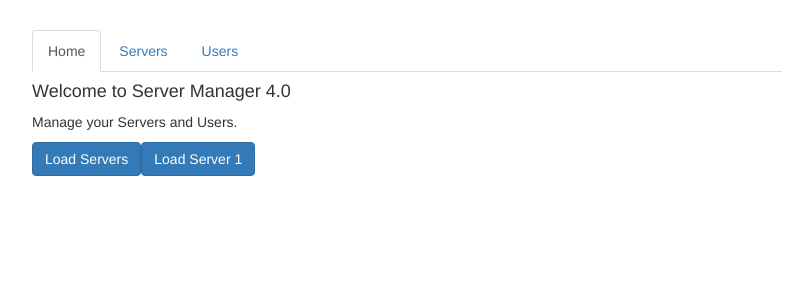
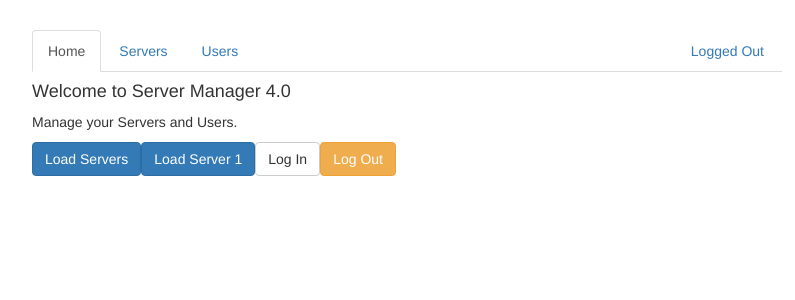
Before and after one commit to ryan-learning-git/angular-routing-start, an Angular app: page / in a window 1280 px wide. Shown: the top 300 px of the page, without its empty margins (233-1028 px from the left). Built offline with nearby package versions, Linux system fonts and the light colour scheme.

Commit message:
Lesson 136 - create fake auth.. decided to go one extra and make the logged in/out indicator on the surrounding 'app' component.

```diff
--- a/src/app/app.component.html
+++ b/src/app/app.component.html
@@ -11,6 +11,8 @@
         </li>
         <li role="presentation" routerLinkActive="active"><a routerLink="/servers">Servers</a></li>
         <li role="presentation" routerLinkActive="active"><a [routerLink]="['/users']">Users</a></li>
+        <li role="presentation" class="pull-right" *ngIf="amILoggedIn" title="Click To Log Out"><a style="cursor: pointer" (click)="logout()">Logged in</a></li>
+        <li role="presentation" class="pull-right" *ngIf="!amILoggedIn" title="Click To Log In"><a style="cursor: pointer" (click)="login()">Logged Out</a></li>
       </ul>
     </div>
   </div>
--- a/src/app/app.component.ts
+++ b/src/app/app.component.ts
@@ -1,9 +1,32 @@
-import { Component } from '@angular/core';
+import {Component, OnInit} from '@angular/core';
+import {AuthService} from '../auth.service';
 
 @Component({
   selector: 'app-root',
   templateUrl: './app.component.html',
   styleUrls: ['./app.component.css']
 })
-export class AppComponent {
+export class AppComponent implements OnInit {
+
+  amILoggedIn = false;
+
+  constructor(private authService: AuthService){
+  }
+
+  ngOnInit() {
+    this.authService.loggedInEmitter.subscribe(
+      () => {
+        this.amILoggedIn = this.authService.loggedIn;
+      }
+    );
+  }
+
+  login() {
+    this.authService.login();
+  }
+
+  logout() {
+    this.authService.logout();
+  }
+
 }
--- a/src/app/home/home.component.html
+++ b/src/app/home/home.component.html
@@ -3,3 +3,8 @@
 
 <button class="btn btn-primary" (click)="loadServers()">Load Servers</button>
 <button class="btn btn-primary" (click)="loadServer(1)">Load Server 1</button>
+
+<button class="btn btn-default" (click)="login()">Log In</button>
+<button class="btn btn-warning" (click)="logout()">Log Out</button>
+
+<p *ngIf="amILoggedIn">You are logged in.</p>
--- a/src/app/home/home.component.ts
+++ b/src/app/home/home.component.ts
@@ -1,5 +1,6 @@
 import { Component, OnInit } from '@angular/core';
 import {Router} from '@angular/router';
+import {AuthService} from '../../auth.service';
 
 @Component({
   selector: 'app-home',
@@ -8,12 +9,20 @@ import {Router} from '@angular/router';
 })
 export class HomeComponent implements OnInit {
 
-  constructor(private router: Router) { }
+  amILoggedIn = false;
+
+  constructor(private router: Router, private authService: AuthService) { }
 
   ngOnInit() {
+    this.authService.loggedInEmitter.subscribe(
+      () => {
+        this.amILoggedIn = this.authService.loggedIn;
+      }
+    );
   }
 
-  loadServers(){
+
+  loadServers() {
     // complex calculation etc
     this.router.navigate(['/servers']);
   }
@@ -23,4 +32,12 @@ export class HomeComponent implements OnInit {
     this.router.navigate(['/servers', id, 'edit'], {queryParams: {allowEdit: 1}, fragment: 'loading'});
   }
 
+  login() {
+    this.authService.login();
+  }
+
+  logout() {
+    this.authService.logout();
+  }
+
 }
--- a/src/auth.service.ts
+++ b/src/auth.service.ts
@@ -1,7 +1,12 @@
+import {EventEmitter} from '@angular/core';
+
 export class AuthService {
   // in the real world this might fetch our state from a server etc
 
   loggedIn = false;
+
+  loggedInEmitter = new EventEmitter<boolean>();
+
 
   isAuthenticated(){
     const promise = new Promise(
@@ -14,12 +19,16 @@ export class AuthService {
     return promise;
   }
 
-  login(){
+  login() {
+    console.log('User logged in.');
     this.loggedIn = true;
+    this.loggedInEmitter.emit();
   }
 
-  logout(){
+  logout() {
+    console.log('User logged out.');
     this.loggedIn = false;
+    this.loggedInEmitter.emit();
   }
 
 }
```
